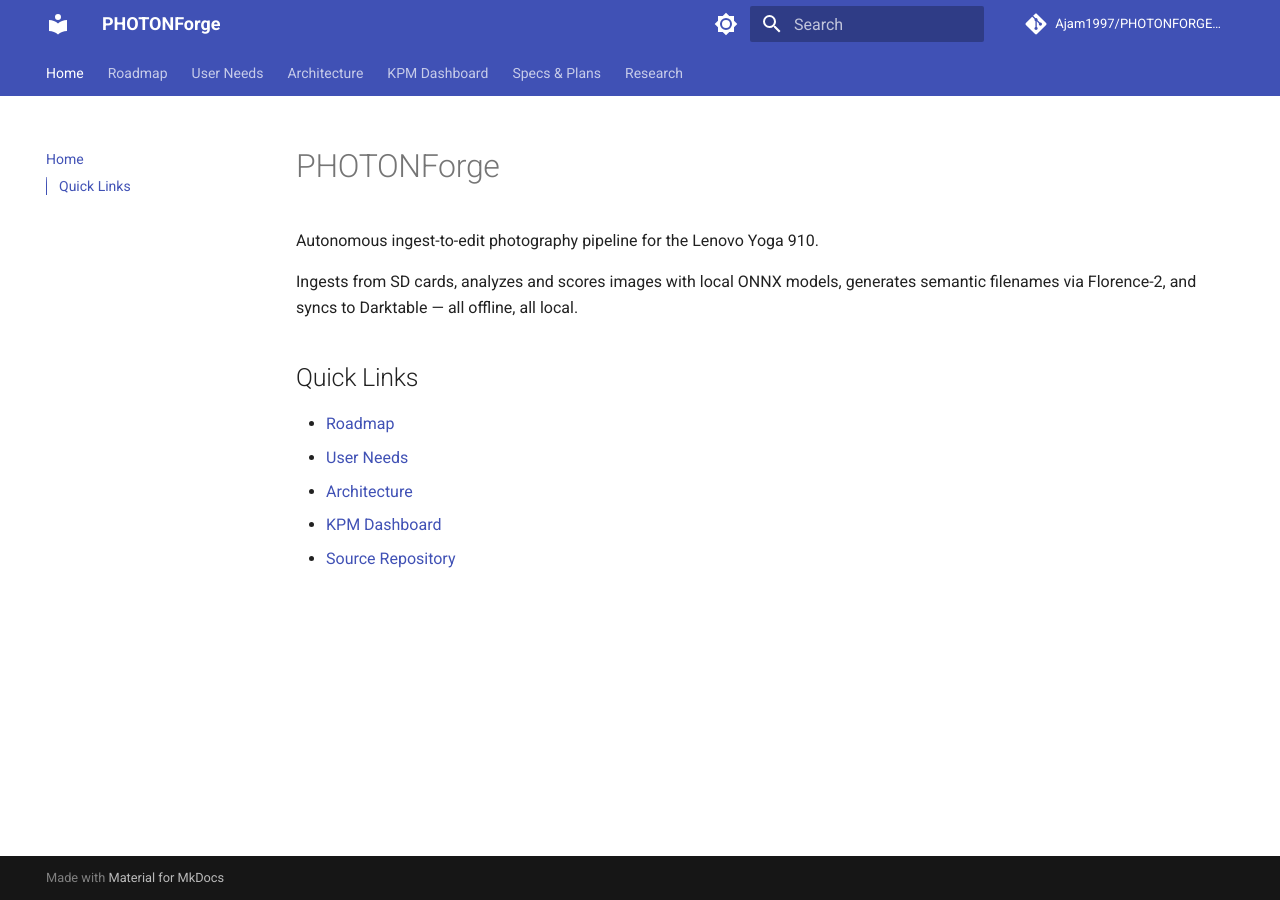
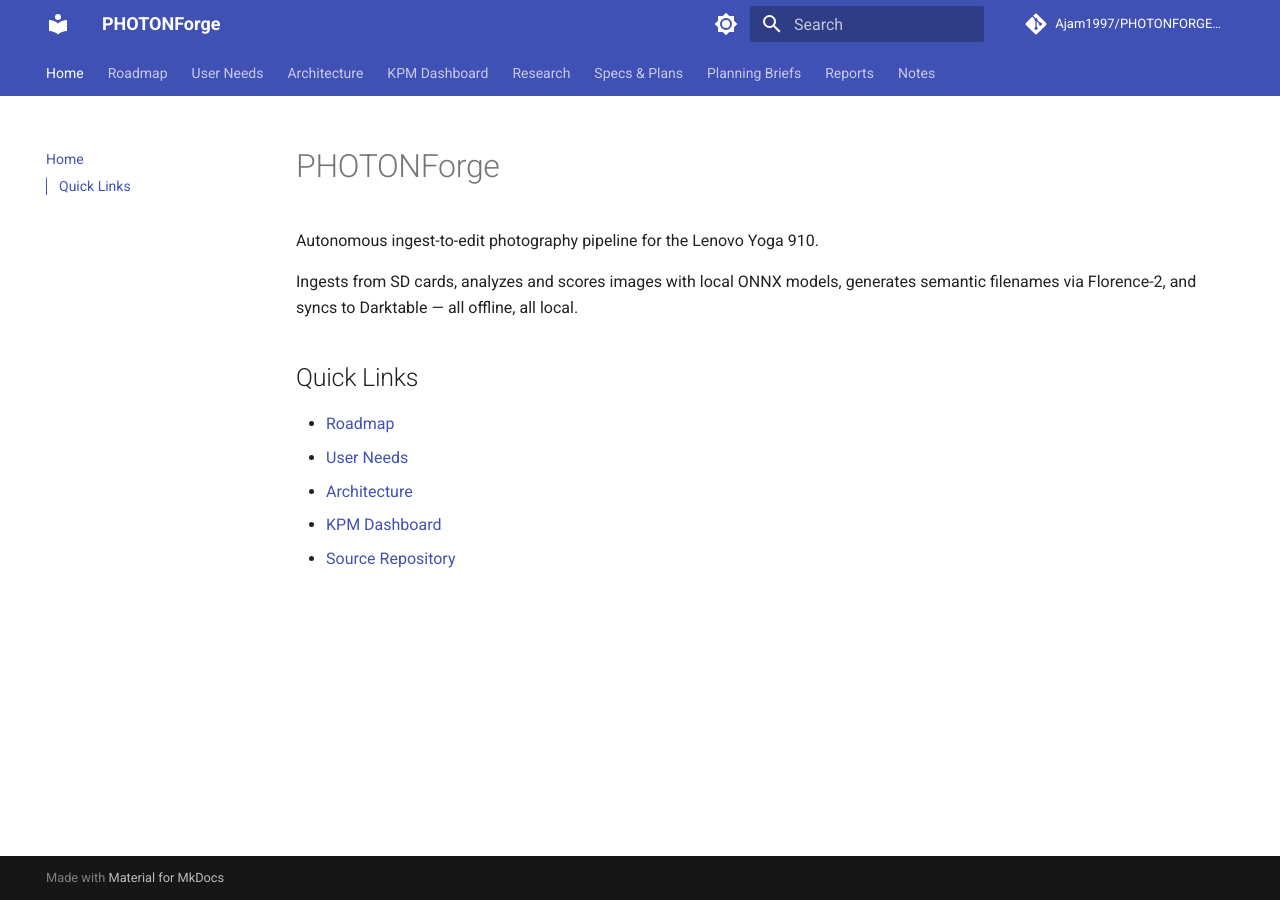
Before and after one commit to Ajam1997/PHOTONFORGE_Photo-Workflow, an MkDocs documentation site: the page built from docs/index.md, in a window 1280 px wide. Built offline with MkDocs 1.6.1 and Material for MkDocs 9.7.7, drawn with Linux system fonts in a browser that asks for light colours; comment, search, counter and statistics services are not loaded; part of the change alters nothing that is shown.

Commit message:
docs: add all existing docs to MkDocs nav
Adds PlanningBriefs, VerificationReports, ValidationReports, Notes,
and all superpowers specs/plans to the site navigation so they appear
on the GitHub Pages site.

Co-Authored-By: Claude Sonnet 4.6 <noreply@anthropic.com>

```diff
--- a/mkdocs.yml
+++ b/mkdocs.yml
@@ -30,11 +30,56 @@ nav:
   - User Needs: living-user-needs.md
   - Architecture: photonforge-architecture.md
   - KPM Dashboard: kpm-dashboard.md
-  - Specs & Plans:
-    - Overview: superpowers/index.md
   - Research:
     - Overview: research/index.md
     - Scoring Redesign: research/scoring-redesign.md
+  - Specs & Plans:
+    - Overview: superpowers/index.md
+    - Specs:
+      - GitHub Scaffolding: superpowers/specs/2026-05-23-github-scaffolding-design.md
+      - Genre-Aware Scoring: superpowers/specs/2026-05-21-genre-aware-scoring-design.md
+      - Pipeline v2: superpowers/specs/2026-05-20-pipeline-v2-design.md
+      - Terminal Flash Bugfix: superpowers/specs/2026-05-14-terminal-flash-bugfix-design.md
+      - Darktable Lua Plugin: superpowers/specs/2026-05-13-darktable-lua-plugin-design.md
+      - Stage-Based CLI: superpowers/specs/2026-05-12-stage-based-cli-design.md
+      - Cartridge Identity Redesign: superpowers/specs/2026-04-23-cartridge-identity-redesign.md
+      - Ingest Pipeline: superpowers/specs/2026-04-20-ingest-pipeline-design.md
+      - Cartridge Provisioning: superpowers/specs/2026-04-20-cartridge-provisioning-design.md
+      - Stage 7.2 Ingest Cartridge: superpowers/specs/2026-04-19-stage-7-2-ingest-cartridge-design.md
+      - Stage 7.1 GUI Scaffold: superpowers/specs/2026-04-17-stage-7-1-gui-scaffold-design.md
+      - SSH Key Update: superpowers/specs/2026-04-17-ssh-key-update-design.md
+      - Soak Test Notifications: superpowers/specs/2026-04-16-soak-test-notifications-design.md
+    - Plans:
+      - GitHub Scaffolding: superpowers/plans/2026-05-23-github-scaffolding.md
+      - Genre-Aware Scoring: superpowers/plans/2026-05-21-genre-aware-scoring.md
+      - Pipeline v2: superpowers/plans/2026-05-20-pipeline-v2.md
+      - Terminal Flash Bugfix: superpowers/plans/2026-05-14-terminal-flash-bugfix.md
+      - Python Engine Changes: superpowers/plans/2026-05-13-python-engine-changes.md
+      - Lua Plugin: superpowers/plans/2026-05-13-lua-plugin.md
+      - Stage-Based CLI: superpowers/plans/2026-05-12-stage-based-cli.md
+      - Cartridge Identity Redesign: superpowers/plans/2026-04-23-cartridge-identity-redesign.md
+      - Ingest Pipeline: superpowers/plans/2026-04-20-ingest-pipeline.md
+      - Cartridge Provisioning: superpowers/plans/2026-04-20-cartridge-provisioning.md
+      - Stage 7.2 Ingest Cartridge: superpowers/plans/2026-04-19-stage-7-2-ingest-cartridge.md
+      - Stage 7.1 GUI Scaffold: superpowers/plans/2026-04-17-stage-7-1-gui-scaffold.md
+      - SSH Key Update: superpowers/plans/2026-04-17-ssh-key-update.md
+      - Soak Test Notifications: superpowers/plans/2026-04-16-soak-test-notifications.md
+  - Planning Briefs:
+    - 2026-04-17 Brief: PlanningBriefs/2026-04-17-planning-brief.md
+    - 2026-04-17 Build Log: PlanningBriefs/2026-04-17-build-log.md
+    - 2026-04-16 Build Log: PlanningBriefs/2026-04-16-build-log.md
+    - 2026-04-15 Brief: PlanningBriefs/2026-04-15-planning-brief.md
+    - 2026-04-15 Build Log: PlanningBriefs/2026-04-15-build-log.md
+    - Approval Pending: PlanningBriefs/APPROVAL_PENDING.md
+  - Reports:
+    - Verification:
+      - 2026-04-18 Failure: VerificationReports/2026-04-18-failure-843e109.md
+      - 2026-04-18 14:00: VerificationReports/2026-04-18-14-00-verification.md
+      - 2026-04-17: VerificationReports/2026-04-17-verification-report.md
+    - Validation:
+      - Stage 7.1: ValidationReports/2026-04-18-stage7.1-validation.md
+      - Soak Test Log: ValidationReports/soak-test-log.md
+  - Notes: Notes.md
 
 plugins:
   - search
```
